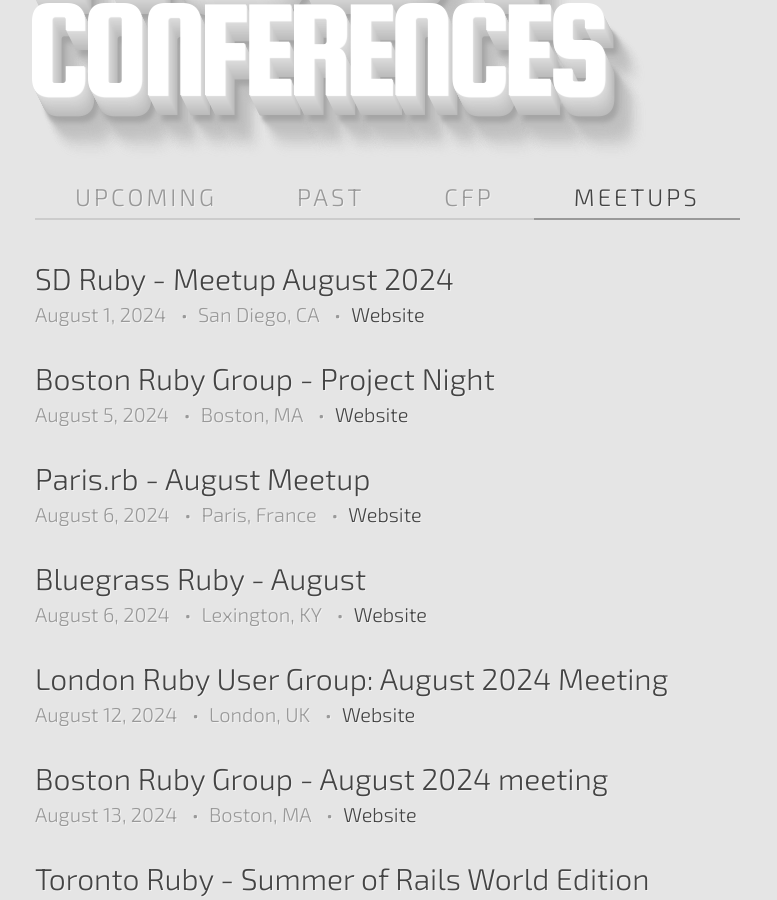
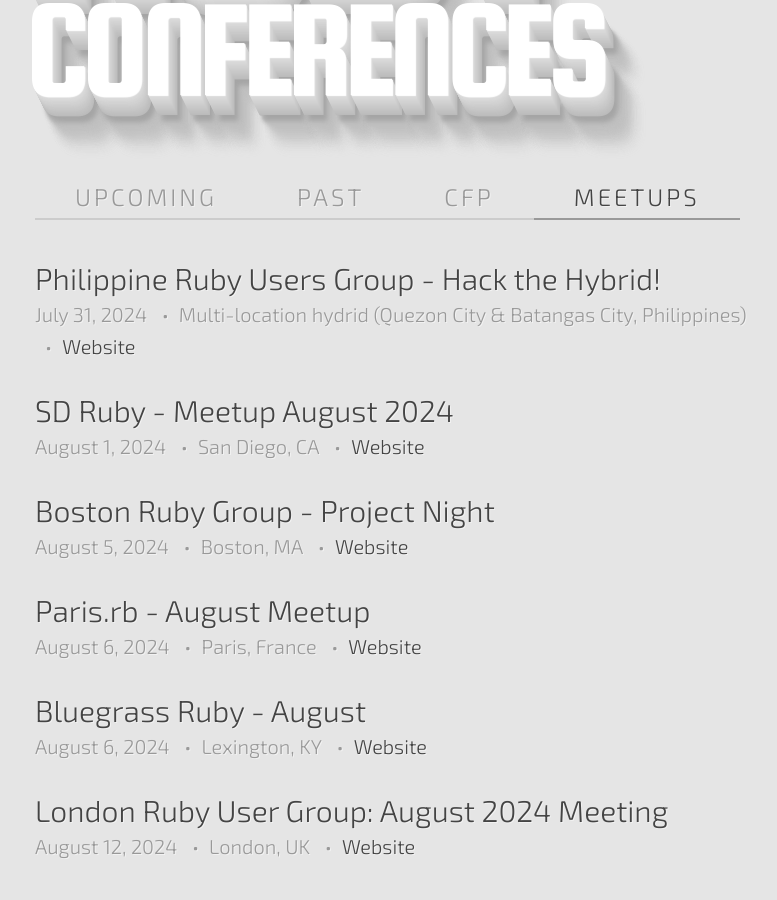
Before and after one commit to ruby-conferences/ruby-conferences.github.io, a Jekyll site: the page built from meetups/index.html, in a window 1280 px wide and 900 px high, scrolled down 302 px. Shown: the whole window, without its empty margins (205-982 px from the left). Built offline with Jekyll 4.4.1, drawn with Linux system fonts in a browser that asks for light colours.

Commit message:
Add PhRug 07-31-24 event (#692)

```diff
--- a/_data/meetups.yml
+++ b/_data/meetups.yml
@@ -1118,6 +1118,13 @@
   end_time: 20:00:00 HKT
   url: https://www.meetup.com/ruby-phil/events/301171721
 
+- name: Philippine Ruby Users Group - Hack the Hybrid!
+  location: Multi-location hydrid (Quezon City & Batangas City, Philippines)
+  date: 2024-07-31
+  start_time: 18:00:00 HKT
+  end_time: 20:00:00 HKT
+  url: https://www.meetup.com/ruby-phil/events/302437676/
+
 - name: "London Ruby User Group: June 2024 Meeting"
   location: London, UK
   date: 2024-06-10
```
